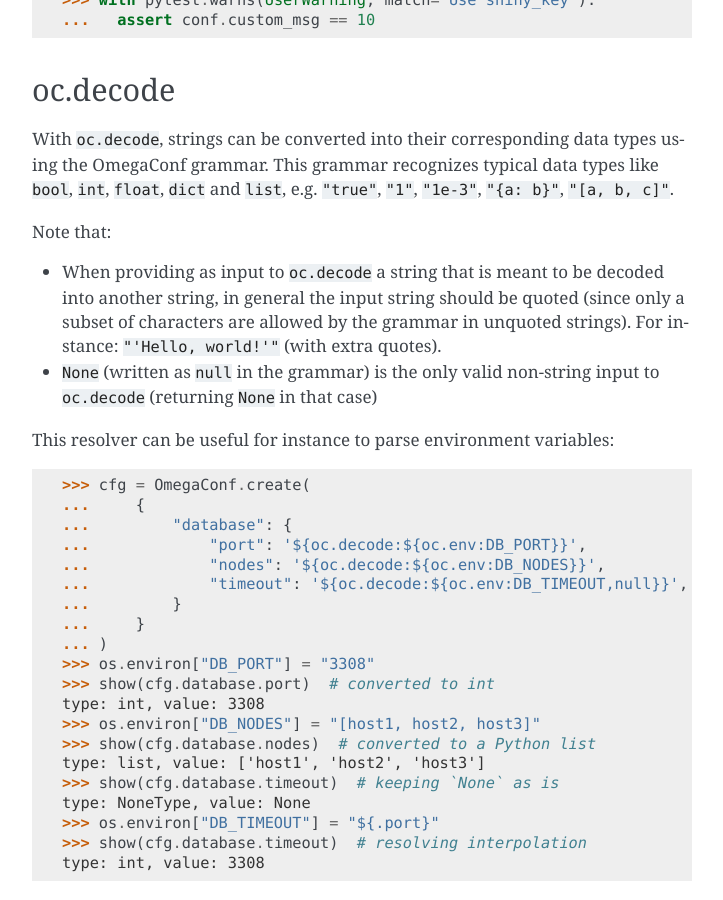
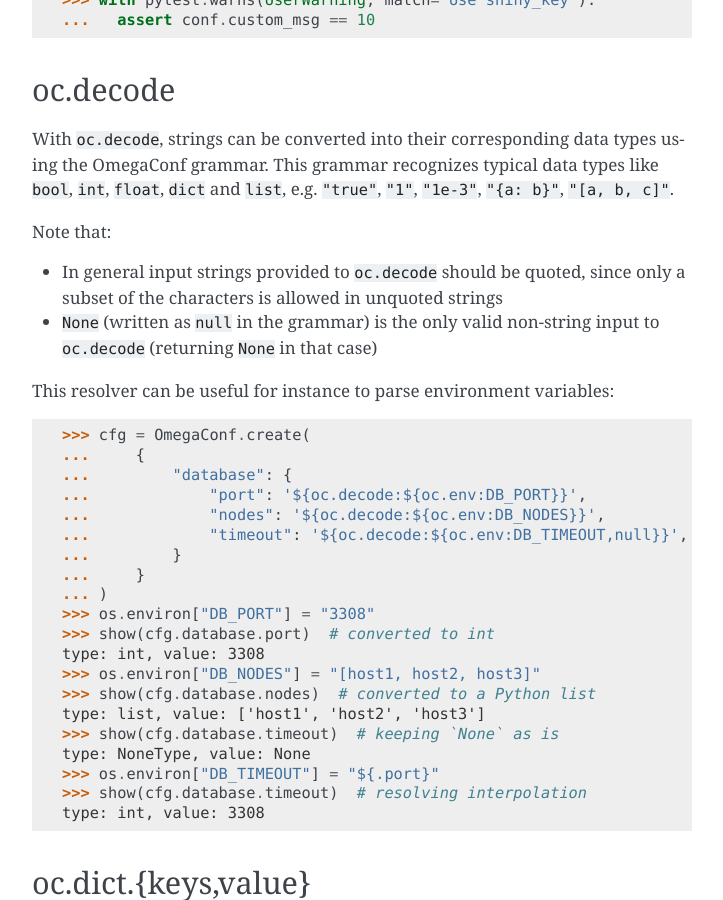
Before and after one commit to omry/omegaconf, a Sphinx documentation site: the page built from docs/source/custom_resolvers.rst, in a window 1280 px wide and 900 px high, scrolled down 4807 px. Shown: the whole window, without its empty margins (388-1111 px from the left). Built offline with Sphinx 7.4.7, drawn with Linux system fonts in a browser that asks for light colours.

Commit message:
Simplify explanation in doc

```diff
--- a/docs/source/custom_resolvers.rst
+++ b/docs/source/custom_resolvers.rst
@@ -269,9 +269,7 @@ e.g. ``"true"``, ``"1"``, ``"1e-3"``, ``"{a: b}"``, ``"[a, b, c]"``.
 
 Note that:
 
-- When providing as input to ``oc.decode`` a string that is meant to be decoded into another string, in general
-  the input string should be quoted (since only a subset of characters are allowed by the grammar in unquoted
-  strings). For instance: ``"'Hello, world!'"`` (with extra quotes).
+- In general input strings provided to ``oc.decode`` should be quoted, since only a subset of the characters is allowed in unquoted strings
 - ``None`` (written as ``null`` in the grammar) is the only valid non-string input to ``oc.decode`` (returning ``None`` in that case)
 
 This resolver can be useful for instance to parse environment variables:
```
